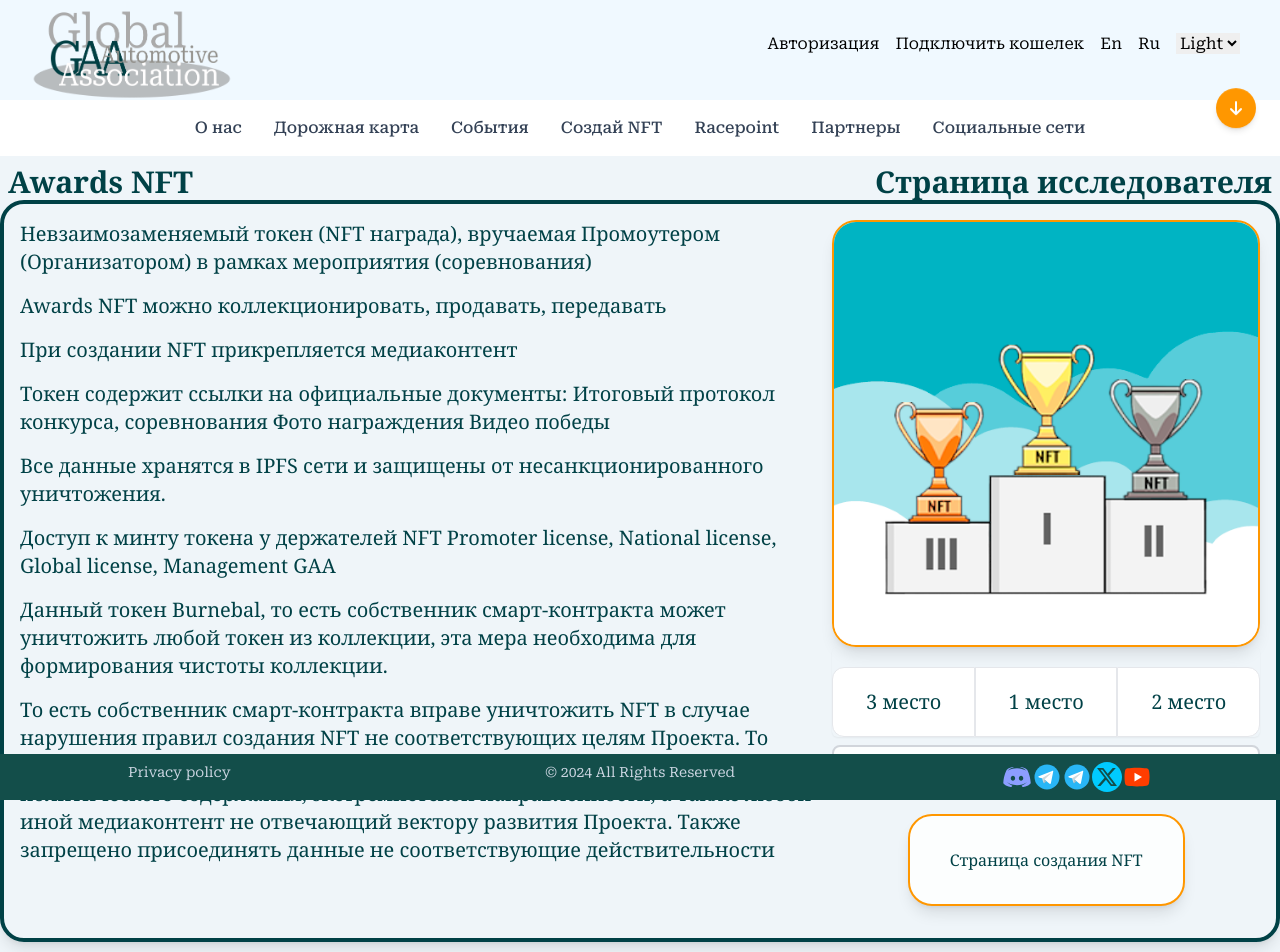
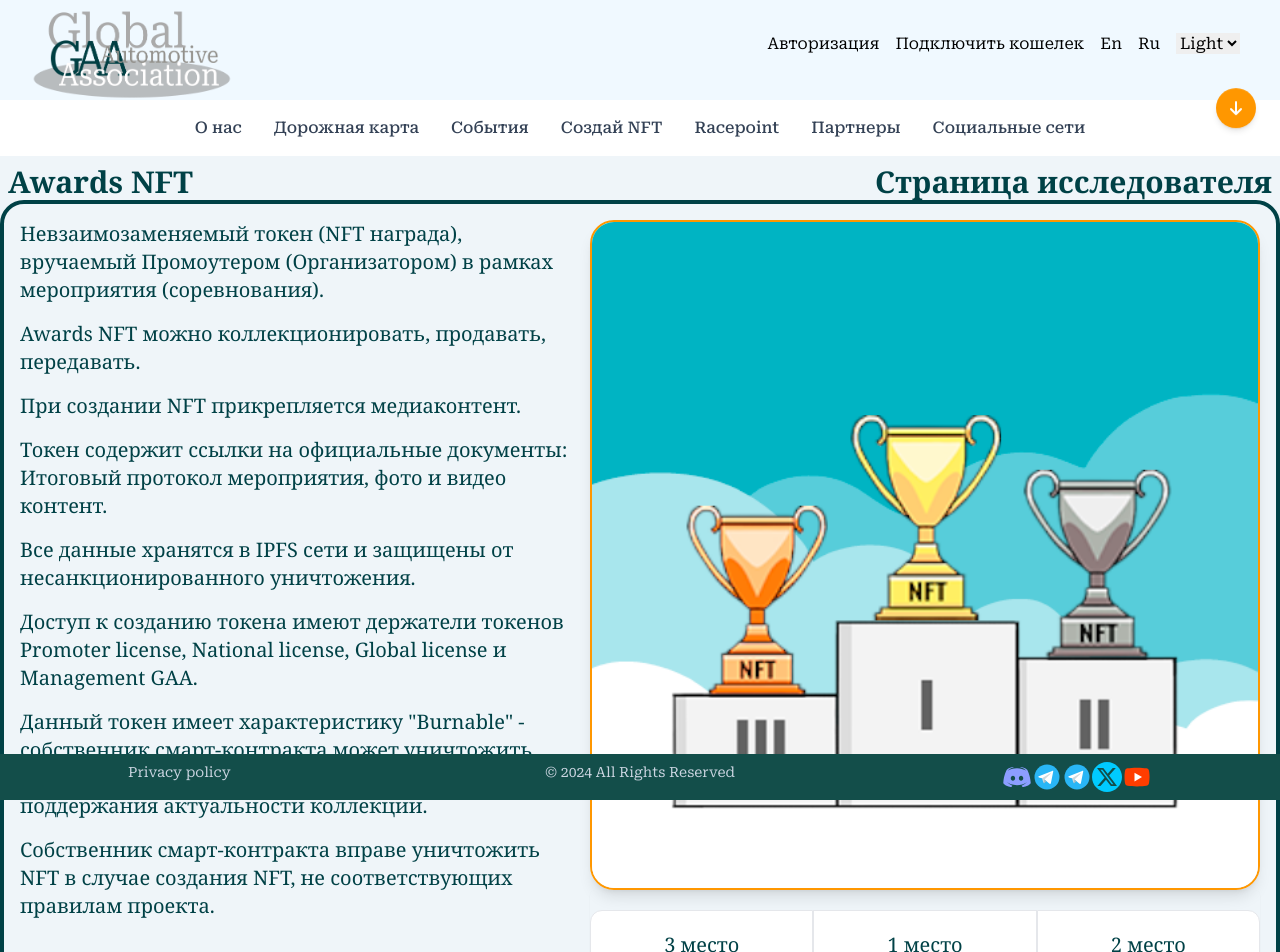
Before and after one commit to serbe/gaa, a Next.js app: page /rudiscoveryrewards in a window 1280 px wide. Shown: the top 952 px of the page. Built offline with nearby package versions, Linux system fonts and the light colour scheme.

Commit message:
rudiscoveryrewards правки текста

```diff
--- a/src/app/rudiscoveryrewards/page.tsx
+++ b/src/app/rudiscoveryrewards/page.tsx
@@ -24,37 +24,31 @@ export default function Page() {
         <div className="flex flex-wrap justify-center px-2 pt-2 md:flex-nowrap">
           <div>
             <p className="p-2 text-base text-p1-darkgreen md:text-xl dark:text-p1-green dark:hover:text-p1-cyan">
-              Невзаимозаменяемый токен (NFT награда), вручаемая Промоутером (Организатором) в рамках
-              мероприятия (соревнования)
+              Невзаимозаменяемый токен (NFT награда), вручаемый Промоутером (Организатором) в рамках
+              мероприятия (соревнования).
             </p>
             <p className="p-2 text-base text-p1-darkgreen md:text-xl dark:text-p1-green dark:hover:text-p1-cyan">
-              Awards NFT можно коллекционировать, продавать, передавать
+              Awards NFT можно коллекционировать, продавать, передавать.
             </p>
             <p className="p-2 text-base text-p1-darkgreen md:text-xl dark:text-p1-green dark:hover:text-p1-cyan">
-              При создании NFT прикрепляется медиаконтент
+              При создании NFT прикрепляется медиаконтент.
             </p>
             <p className="p-2 text-base text-p1-darkgreen md:text-xl dark:text-p1-green dark:hover:text-p1-cyan">
-              Токен содержит ссылки на официальные документы: Итоговый протокол конкурса,
-              соревнования Фото награждения Видео победы
+              Токен содержит ссылки на официальные документы: Итоговый протокол мероприятия, фото и видео контент.
             </p>
             <p className="p-2 text-base text-p1-darkgreen md:text-xl dark:text-p1-green dark:hover:text-p1-cyan">
               Все данные хранятся в IPFS сети и защищены от несанкционированного уничтожения.
             </p>
             <p className="p-2 text-base text-p1-darkgreen md:text-xl dark:text-p1-green dark:hover:text-p1-cyan">
-              Доступ к минту токена у держателей NFT Promoter license, National license, Global
-              license, Management GAA
+              Доступ к созданию токена имеют держатели токенов Promoter license, National license, Global
+              license и Management GAA.
             </p>
 
             <p className="p-2 text-base text-p1-darkgreen md:text-xl dark:text-p1-green dark:hover:text-p1-cyan">
-              Данный токен Burnebal, то есть собственник смарт-контракта может уничтожить любой
-              токен из коллекции, эта мера необходима для формирования чистоты коллекции.
+            Данный токен имеет характеристику "Burnable" - собственник смарт-контракта может уничтожить любой токен из коллекции. Эта мера необходима для поддержания актуальности коллекции.
             </p>
             <p className="p-2 text-base text-p1-darkgreen md:text-xl dark:text-p1-green dark:hover:text-p1-cyan">
-              То есть собственник смарт-контракта вправе уничтожить NFT в случае нарушения правил
-              создания NFT не соответствующих целям Проекта. То есть категорически запрещено
-              присоединять к NFT медиаконтент политического содержания, экстремистской
-              направленности, а также любой иной медиаконтент не отвечающий вектору развития
-              Проекта. Также запрещено присоединять данные не соответствующие действительности
+            Собственник смарт-контракта вправе уничтожить NFT в случае создания NFT, не соответствующих правилам проекта.
             </p>
           </div>
           <div id="2"></div>
@@ -133,7 +127,7 @@ export default function Page() {
                     href="/rumintrewards"
                     className="inline-block w-full rounded-3xl border-2 border-p2-orange bg-p2-white2 px-10 py-8 text-center text-p1-darkgreen shadow-lg transition-all delay-75 duration-300 ease-in-out hover:bg-p2-orange hover:text-p1-white dark:border-p1-cyan dark:bg-p1-deepdarkgreen dark:text-p1-cyan dark:hover:border-p2-orange dark:hover:bg-amber-600 dark:hover:text-amber-100"
                   >
-                    Страница создания NFT
+                    Создай NFT
                   </a>
                 </div>
               </div>
@@ -332,12 +326,6 @@ export default function Page() {
             />
           </div>
         </div>
-        <div className="pt-2 text-center text-base text-p1-darkgreen md:text-2xl dark:text-p1-green dark:hover:text-p1-cyan">
-          Награды могут получать Drivers, Team&apos;s Members, Collectors, Cars
-          <p className="pb-2 text-center text-base md:text-2xl">
-            даже если нет соответствующей NFT
-          </p>
-        </div>
       </div>
       <div id="4"></div>
       <div className="pb-5"></div>
```
